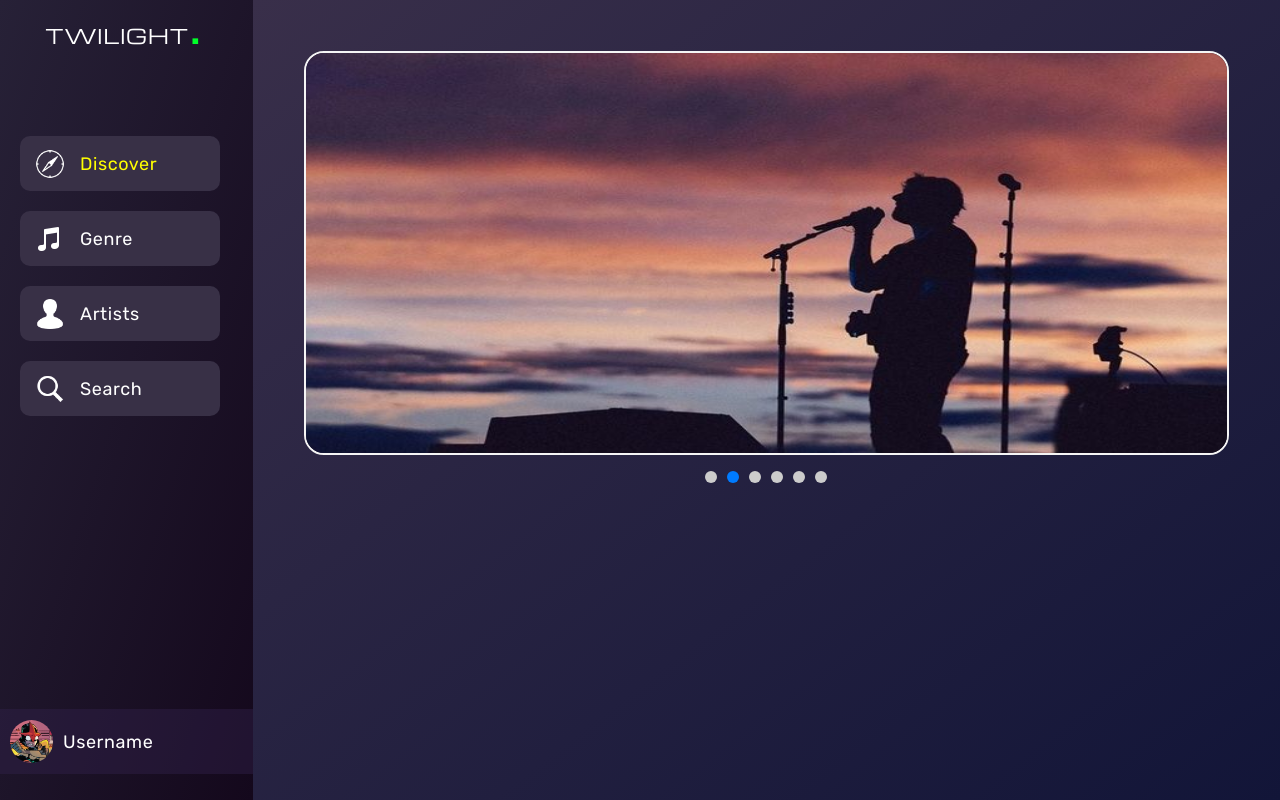
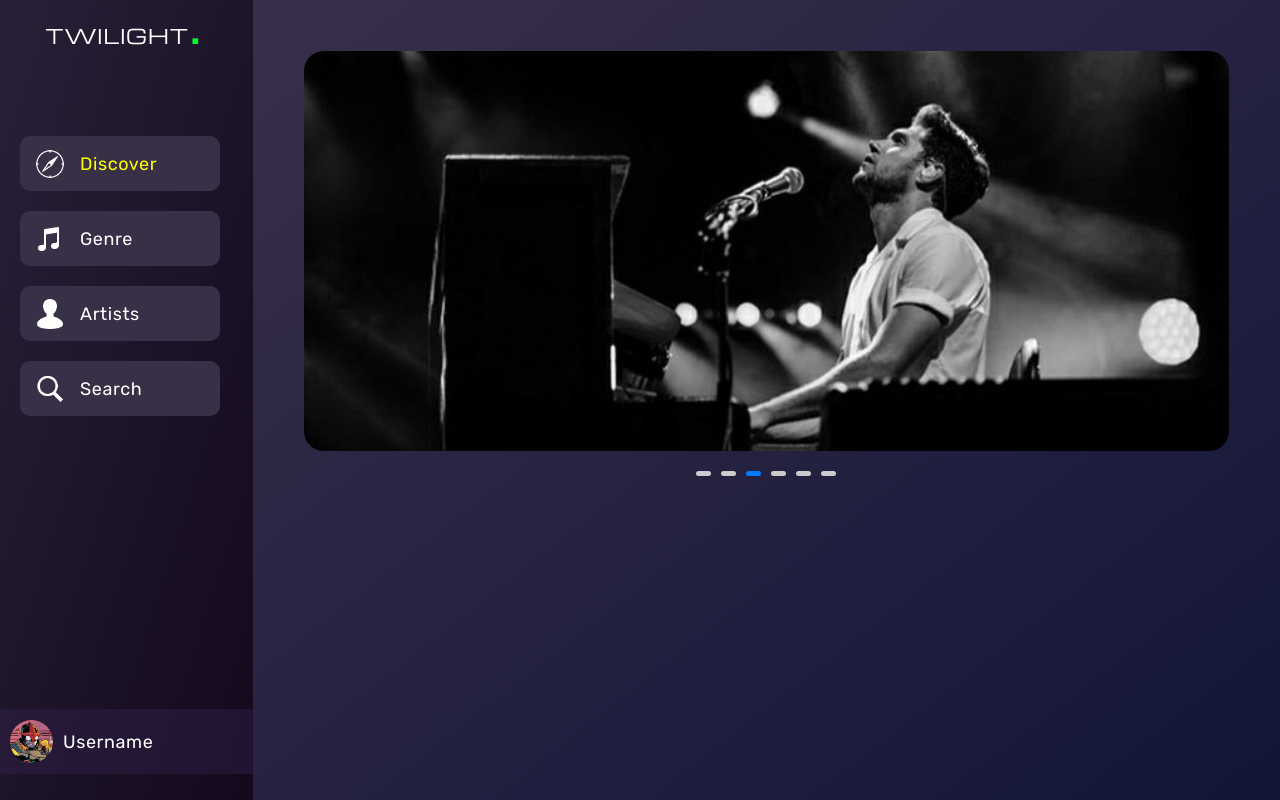
Before and after one commit to AMS003010/Twilight, a React (Create React App) app in the folder frontend/: page / in a window 1280 px wide. Built offline with nearby package versions, Linux system fonts and the light colour scheme.

Commit message:
Working on the explore page

```diff
--- a/frontend/src/components/exploreCarousel.js
+++ b/frontend/src/components/exploreCarousel.js
@@ -5,7 +5,7 @@ import img2 from '../img/carousel2.jpg'
 import img3 from '../img/carousel3.jpg'
 import img4 from '../img/carousel4.jpg'
 import img5 from '../img/carousel5.jpg'
-import img6 from '../img/carousel6.jpg'
+import img6 from '../img/carousel11.jpg'
 
 const images = [img1,img2,img3,img4,img5,img6];
 
@@ -15,7 +15,7 @@ const Carousel = () => {
   useEffect(() => {
     const interval = setInterval(() => {
       setCurrentIndex((prevIndex) => (prevIndex + 1) % images.length);
-    }, 3000); // Change image every 5 seconds
+    }, 2500);
     return () => clearInterval(interval);
   }, []);
 
@@ -26,7 +26,7 @@ const Carousel = () => {
   return (
     <div className="carousel-container">
       <div className="carousel">
-        <img src={images[currentIndex]} alt='ih' style={{width:'100%',height:'100%'}}/>
+        <div style={{width:'100%',height:'100%',backgroundImage: `url(${images[currentIndex]})`}}></div>
       </div>
       <div className="indicators">
         {images.map((_, index) => (
--- a/frontend/src/index.css
+++ b/frontend/src/index.css
@@ -914,13 +914,13 @@ form button {
   margin-bottom: 20px;
 }
 
-.carousel img {
+.carousel div {
   width: 1400px;
   height: 500px;
   border-radius: 20px;
-  border-width: 2px;
-  border-style: solid;
-  border-color: whitesmoke;
+  background-repeat: no-repeat;
+  background-size: cover;
+  background-position: center center;
 }
 
 /* Indicators */
@@ -931,10 +931,10 @@ form button {
 }
 
 .indicator {
-  width: 12px;
-  height: 12px;
+  width: 15px;
+  height: 5px;
   background-color: #ccc;
-  border-radius: 50%;
+  border-radius: 10px;
   margin: 0 5px;
   cursor: pointer;
   transition: background-color 0.3s ease-in-out;
```
Also changed, not shown: frontend/src/img/carousel11.jpg (added), frontend/src/img/carousel12.png (added).
